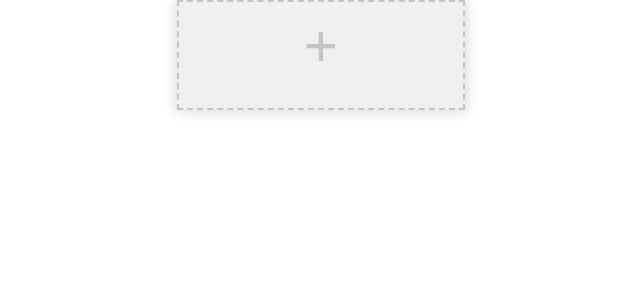
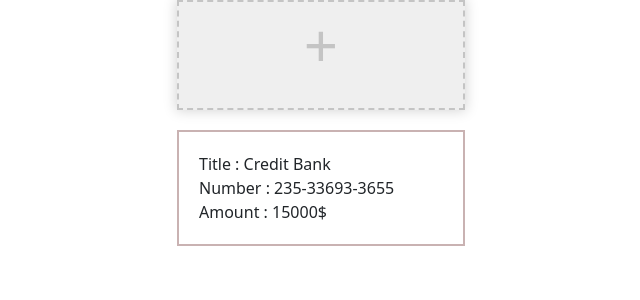
Before and after one commit to Navmonti/Walletino, a React (Create React App) app in the folder Walletino.Web/clientapp/: page / in a window 1280 px wide. Shown: the top 300 px of the page, without its empty margins (319-959 px from the left). Built offline with nearby package versions, Linux system fonts and the light colour scheme.

Commit message:
add card

```diff
--- a/Walletino.Web/clientapp/src/components/app/account/comps/accountStyle.css
+++ b/Walletino.Web/clientapp/src/components/app/account/comps/accountStyle.css
@@ -81,3 +81,12 @@
     border: 1px solid #808080;
     width: 100%;
 }
+
+
+.account-card {
+    width: 288px;
+    margin: 20px auto;
+    text-align: left;
+    padding: 20px;
+    border: 2px solid #c9b2b2;
+}
--- a/Walletino.Web/clientapp/src/components/app/account/comps/viewAccount.tsx
+++ b/Walletino.Web/clientapp/src/components/app/account/comps/viewAccount.tsx
@@ -14,14 +14,14 @@
             <div className="accounts">
                 <div className="account-card">
                     <div className="row-item">
-
+                        <span>Title</span> : <span>Credit Bank</span>
                     </div>
-                </div>
-                <div className="account-card">
-
-                </div>
-                <div className="account-card">
-
+                    <div className="row-item">
+                        <span>Number</span> : <span>235-33693-3655</span>
+                    </div>
+                    <div className="row-item">
+                        <span>Amount</span> : <span>15000$</span>
+                    </div>
                 </div>
             </div>
         </>
```
